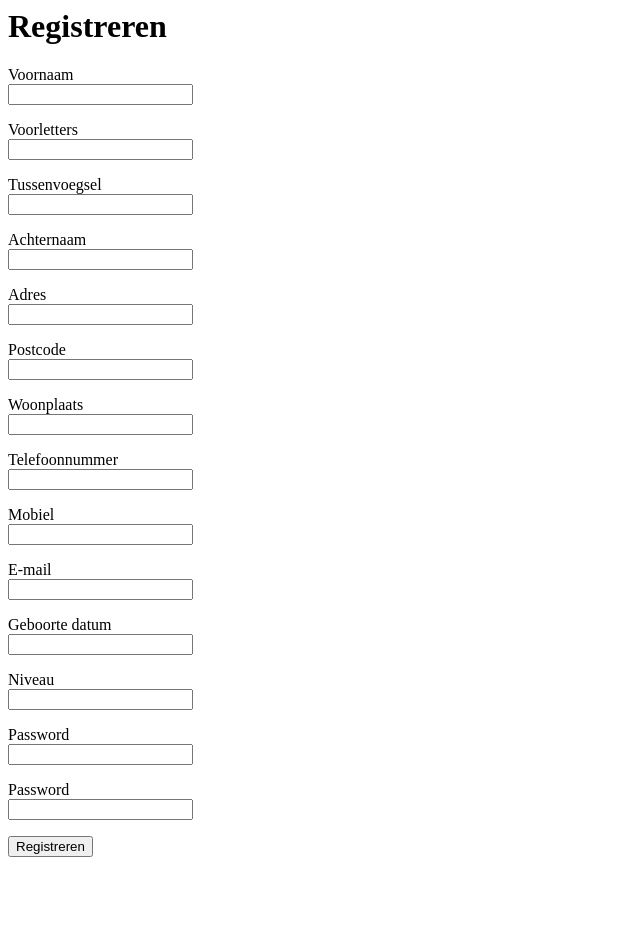
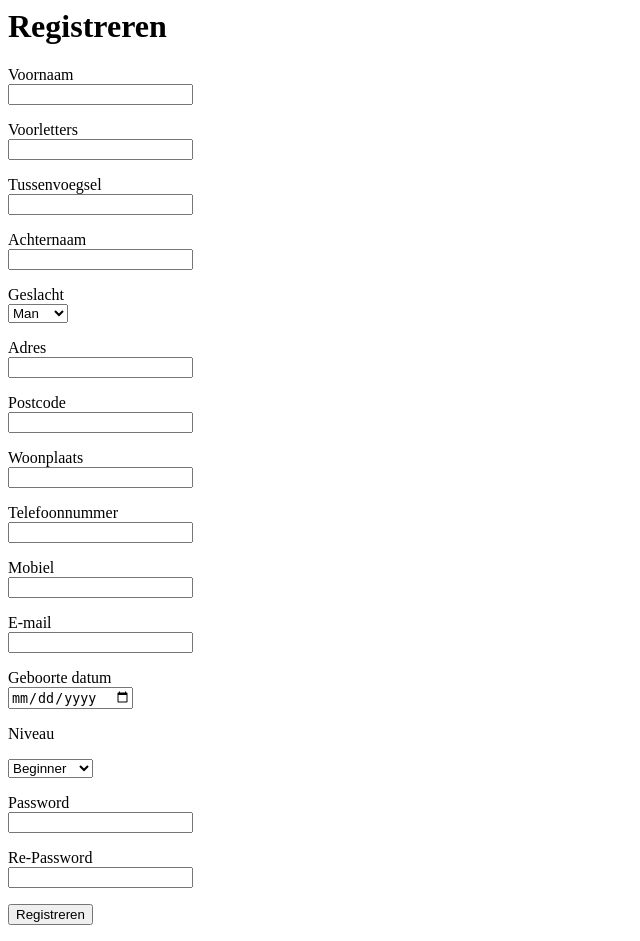
Before and after one commit to Harmenn/zeilschooldewaai, a PHP site: the page made by app/views/user/registreren.php in a window 1280 px wide. Shown: the whole page, without its empty margins (0-640 px from the left). Before the commit the page ends 857 px from the top, so only its background shows below. Run offline with PHP 8.4, Linux system fonts and the light colour scheme; the template is opened without the code that fills it, so the values that code supplies are empty.

Commit message:
Registreren style

```diff
--- a/app/views/user/login.php
+++ b/app/views/user/login.php
@@ -13,7 +13,7 @@ use Core\Language;
 
 	<p>E-mail<br /><input type='text' name='username'></p>
 	<p>Wachtwoord<br /><input type='password' name='password'></p>
-	<p><input type='submit' name='submit' value='Login'></p>
+	<p><input class="btn btn-info" type='submit' name='submit' value='Login'></p>
 
 	</form>
 	<?php
--- a/app/views/user/registreren.php
+++ b/app/views/user/registreren.php
@@ -3,30 +3,97 @@
  * Sample layout
  */
 
-use Core\Language;
+use Helpers\Assets;
+use Helpers\Url;
+use Helpers\Hooks;
 
+//initialise hooks
+$hooks = Hooks::get();
 ?>
+<html>
+    <head>
 
-	<div class="page-header">
-		<h1>Registreren</h1>
-	</div>
+    </head>
+    <body>
+        <div class="page-header">
+            <h1>Registreren</h1>
+        </div>
 
-    <form action="submit" method="post">
+        <form action="submit" method="post">
+            <div class="row">
+                <div class="col-xs-2">
+                    <p>Voornaam<br /><input class="form-control" type='text' name='username'></p>
+                </div>
+                <div class="col-xs-2">
+                    Voorletters<br /><input class="form-control" type='text' name='username'>
+                </div>
 
-	<p>Voornaam<br /><input type='text' name='username'></p>
-    <p>Voorletters<br /><input type='text' name='username'></p>
-    <p>Tussenvoegsel<br /><input type='text' name='username'></p>
-    <p>Achternaam<br /><input type='text' name='username'></p>
-    <p>Adres<br /><input type='text' name='username'></p>
-    <p>Postcode<br /><input type='text' name='username'></p>
-    <p>Woonplaats<br /><input type='text' name='username'></p>
-    <p>Telefoonnummer<br /><input type='text' name='username'></p>
-    <p>Mobiel<br /><input type='text' name='username'></p>
-    <p>E-mail<br /><input type='text' name='username'></p>
-    <p>Geboorte datum<br /><input type='text' name='username'></p>
-    <p>Niveau<br /><input type='text' name='username'></p>
-	<p>Password<br /><input type='password' name='password'></p>
-    <p>Password<br /><input type='password' name='password'></p>
-	<p><input type='submit' name='submit' value='Registreren'></p>
+                <div class="col-xs-2">
+                    <p>Tussenvoegsel<br /><input class="form-control" type='text' name='username'></p>
+                </div>
+                <div class="col-xs-2">
+                    <p>Achternaam<br /><input class="form-control" type='text' name='username'></p>
+                </div>
+                <div class="col-xs-2">
+                <p>Geslacht
+                    <br />
+                    <form>
+                        <select id="Geslacht" name="Geslacht">
+                            <option value="Man">Man</option>
+                            <option value="Vrouw">Vrouw</option>
+                        </select>
+                    </form>
+                </p>
+                </div>
+            </div>
+            <div class="row">
+                <div class="col-xs-2">
+                    <p>Adres<br /><input class="form-control" type='text' name='username'></p>
+                </div>
+                <div class="col-xs-2">
+                    <p>Postcode<br /><input class="form-control" type='text' name='username'></p>
+                </div>
+                <div class="col-xs-2">
+                    <p>Woonplaats<br /><input class="form-control" type='text' name='username'></p>
+                </div>
+            </div>
+            <div class="row">
+                <div class="col-xs-2">
+                    <p>Telefoonnummer<br /><input class="form-control" type='phone' name='username'></p>
+                </div>
+                <div class="col-xs-2">
+                    <p>Mobiel<br /><input class="form-control" type='text' name='username'></p>
+                </div>
+                <div class="col-xs-2">
+                    <p>E-mail<br /><input class="form-control" type='email' name='username'></p>
+                </div>
+            </div>
+            <div class="row">
+                <div class="col-xs-2">
+                    <p>Geboorte datum<br /><input class="form-control" type='date' name='username'></p>
+                </div>
+                <div class="col-xs-2">
+                    <p>Niveau
+                        <form>
+                            <select id="Niveau" name="Niveau">
+                                <option value="Beginner">Beginner</option>
+                                <option value="Gevorderd">Gevorderd</option>
+                            </select>
+                        </form>
+                    </p>
+                </div>
+            </div>
+            <div class="row">
+                <div class="col-xs-2">
+                    <p>Password<br /><input class="form-control" type='password' name='password'></p>
+                </div>
+                <div class="col-xs-2">
+                    <p>Re-Password<br /><input class="form-control" type='password' name='password'></p>
+                </div>
+                </div>
+                    <p><input class="btn btn-info" type='submit' name='submit' value='Registreren'></p>
 
-	</form>
+        </form>
+
+    </body>
+</html>
```
